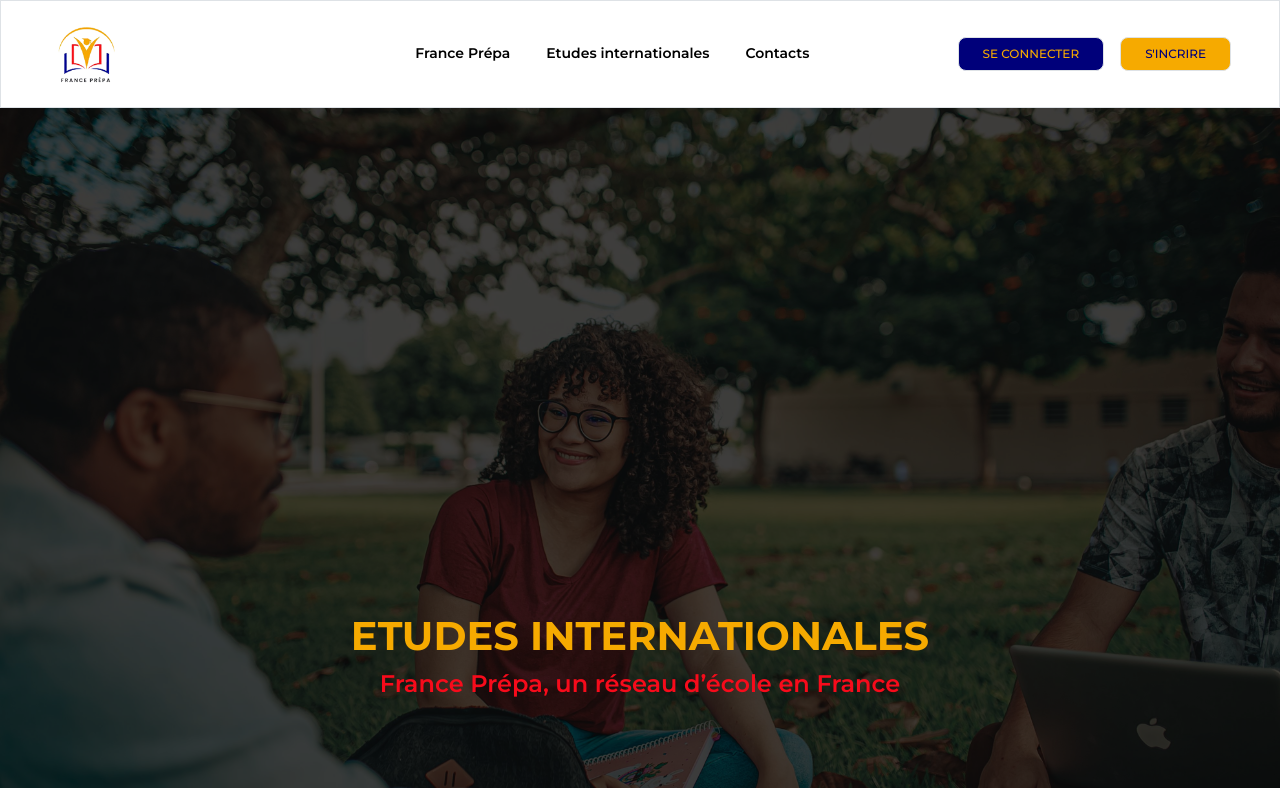
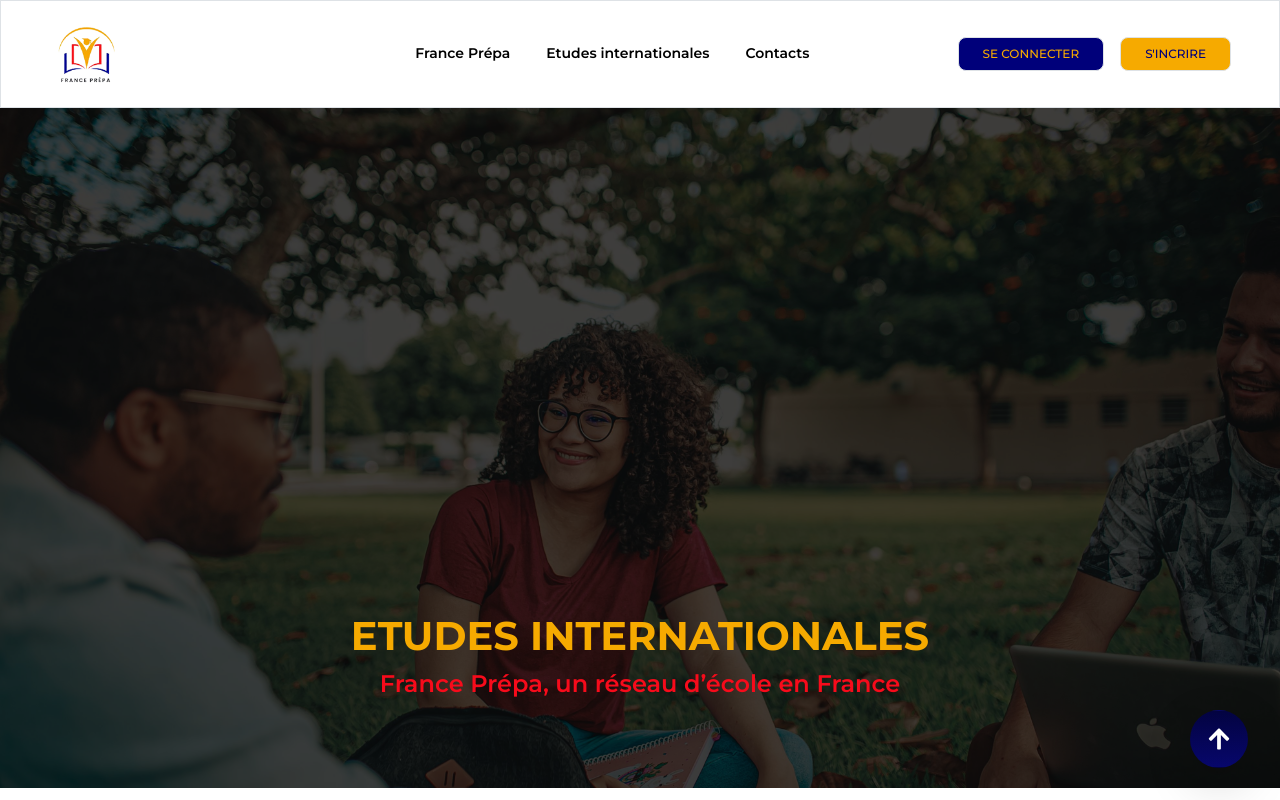
Before and after one commit to locklarsen/france-prepa, a React (Vite) app: page /etudes_internationales in a window 1280 px wide. Shown: the top 800 px of the page. Built offline with nearby package versions, Linux system fonts and the light colour scheme.

Commit message:
MIS A JOUR DU CODE

```diff
--- /dev/null
+++ b/src/components/general_usage_components/ScrollToTopButton.jsx
@@ -0,0 +1,26 @@
+import React from "react";
+import { FaArrowUp } from "react-icons/fa";
+import { motion } from "framer-motion";
+
+const ScrollToTopButton = () => {
+  const handleScrollToTop = () => {
+    window.scrollTo({
+      top: 0,
+      behavior: "smooth",
+    });
+  };
+
+  return (
+    <motion.button
+      whileHover={{ scale: 1.1 }}
+      whileTap={{ scale: 0.9 }}
+      onClick={handleScrollToTop}
+      className="fixed bottom-8 right-8 z-50 bg-gradient-to-t from-[#07076b] to-[#030341] text-white p-3 rounded-full shadow-lg hover:bg-[#f6aa00] focus:outline-none"
+      aria-label="Scroll to top"
+    >
+      <FaArrowUp size={24} />
+    </motion.button>
+  );
+};
+
+export default ScrollToTopButton;
--- a/src/page/home/Contact.jsx
+++ b/src/page/home/Contact.jsx
@@ -10,6 +10,7 @@ import { Button, Typography } from "@material-tailwind/react";
 // IMAGE
 import logo from "../../../src/assets/images/logos/logo.png";
 import background_image from "../../../src/assets/images/background/004.JPG";
+import ScrollToTopButton from "../../components/general_usage_components/ScrollToTopButton";
 
 export default function Contact() {
   return (
@@ -17,6 +18,7 @@ export default function Contact() {
       className="relative bg-white flex flex-col min-h-screen bg-cover bg-center bg-no-repeat"
       style={{ backgroundImage: `url(${background_image})` }}
     >
+      <ScrollToTopButton />
       {/* Superposition noire avec opacité */}
       <div className="absolute inset-0 bg-[#000000] bg-opacity-75 z-10 pointer-events-none"></div>
 
--- a/src/page/home/EtudesInternationales.jsx
+++ b/src/page/home/EtudesInternationales.jsx
@@ -11,6 +11,7 @@ import CityNetwork from "../../components/homePage_Components/CityNetwork";
 import EtapeDossier from "../../components/homePage_Components/etapeDossier";
 
 import DownloadBrochureForm from "../../components/homePage_Components/DownloadBrochureForm";
+import ScrollToTopButton from "../../components/general_usage_components/ScrollToTopButton";
 
 // Variantes d'animation pour Framer Motion
 const containerVariants = {
@@ -56,6 +57,7 @@ const EtudesInternationales = () => {
   };
   return (
     <div>
+      <ScrollToTopButton />
       {/* Barre de navigation */}
       <NavigationBar />
 
--- a/src/page/home/FrancePrepa.jsx
+++ b/src/page/home/FrancePrepa.jsx
@@ -13,6 +13,7 @@ import FrancePrepaTeam from "../../components/homePage_Components/FrancePrepaTea
 // IMPORT VIDÉO
 import video from "../../../src/assets/videos/video_01.MP4";
 import voyage from "../../../src/assets/images/gallerie/voyage.jpg";
+import ScrollToTopButton from "../../components/general_usage_components/ScrollToTopButton";
 
 // Variantes d'animation pour Framer Motion
 const containerVariants = {
@@ -37,6 +38,7 @@ const AnimatedComponent = ({ children }) => {
 
   return (
     <motion.div
+      ScrollToTopButton
       ref={ref}
       variants={containerVariants}
       initial="hidden"
@@ -58,9 +60,9 @@ const FrancePrepa = () => {
   };
   return (
     <div className="bg-white">
+      <ScrollToTopButton />
       {/* Barre de navigation */}
       <NavigationBar />
-
       <div className="relative h-[75vh] sm:h-[50vh] lg:h-[85vh]">
         {/* Image de la diapositive */}
         <img src={voyage} alt="voyage" className="h-full w-full object-cover" />
@@ -93,7 +95,6 @@ const FrancePrepa = () => {
           </div>
         </div>
       </div>
-
       {/* Section Présentation */}
       <AnimatedComponent>
         <div className="bg-white flex flex-col lg:flex-row items-center justify-center lg:justify-between px-6 py-16">
@@ -104,12 +105,10 @@ const FrancePrepa = () => {
           </div> */}
         </div>
       </AnimatedComponent>
-
       {/* Section Diplômes */}
       <AnimatedComponent>
         <Diplomes />
       </AnimatedComponent>
-
       {/* Section Écoles partenaires */}
       <AnimatedComponent>
         <div className="grid grid-cols-1 md:grid-cols-2 bg-[#0a090f] text-white py-16 px-6 gap-8 hover:shadow-xl transform hover:scale-105 transition-transform duration-300">
@@ -149,12 +148,10 @@ const FrancePrepa = () => {
           </div>
         </div>
       </AnimatedComponent>
-
       {/* Section Équipe */}
       <AnimatedComponent>
         <FrancePrepaTeam />
       </AnimatedComponent>
-
       {/* Footer */}
       <Footer />
     </div>
--- a/src/page/home/HomePage.jsx
+++ b/src/page/home/HomePage.jsx
@@ -12,6 +12,7 @@ import Testimonial from "../../components/homePage_Components/Testimonial";
 import About from "../../components/homePage_Components/About";
 import News from "../../components/homePage_Components/News";
 import Faqs from "../../components/homePage_Components/Faqs";
+import ScrollToTopButton from "../../components/general_usage_components/ScrollToTopButton";
 
 const containerVariants = {
   hidden: { opacity: 0, y: 50 },
@@ -47,6 +48,7 @@ const AnimatedComponent = ({ children }) => {
 const HomePage = () => {
   return (
     <div className="">
+      <ScrollToTopButton/>
       <AnimatedComponent>
         <NavigationBar />
         <CarouselCustomArrows />
--- a/tailwind.config.js
+++ b/tailwind.config.mjs
@@ -1,6 +1,6 @@
-const withMT = require("@material-tailwind/react/utils/withMT");
+import withMT from "@material-tailwind/react/utils/withMT";
 
-module.exports = withMT({
+export default withMT({
   content: ["./index.html", "./src/**/*.{js,jsx,ts,tsx}"],
   theme: {
     extend: {},
```
